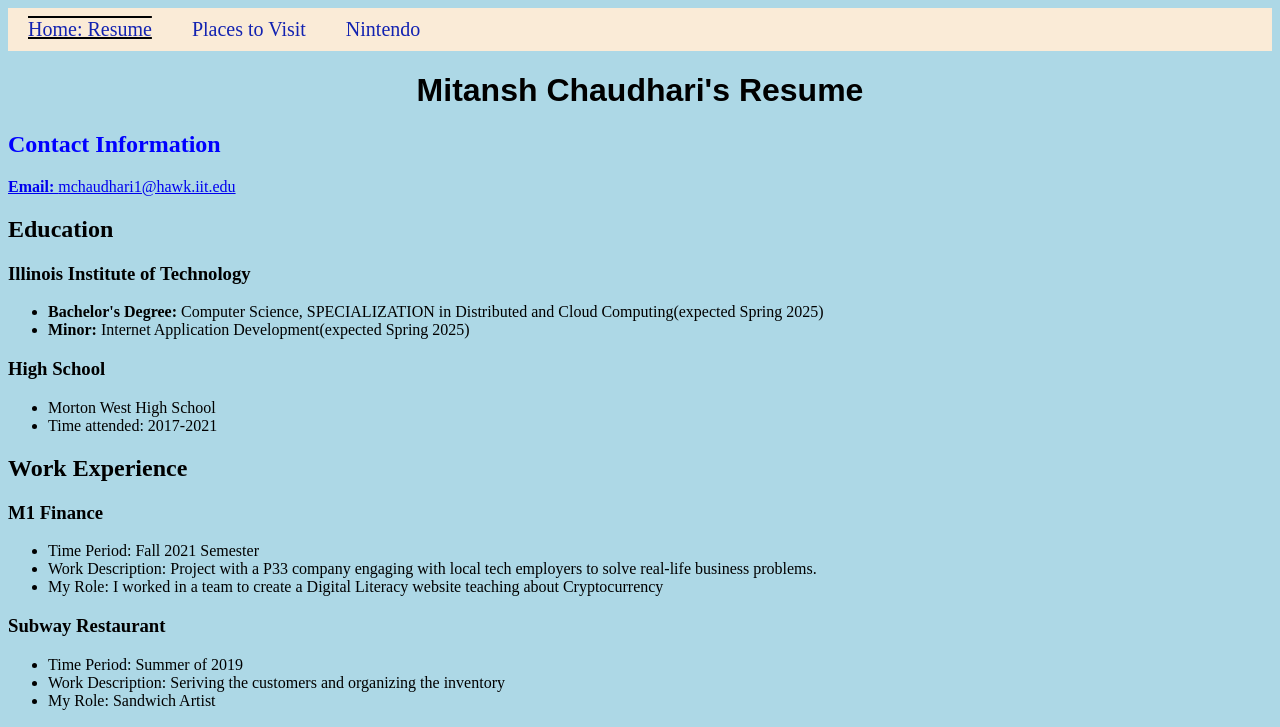
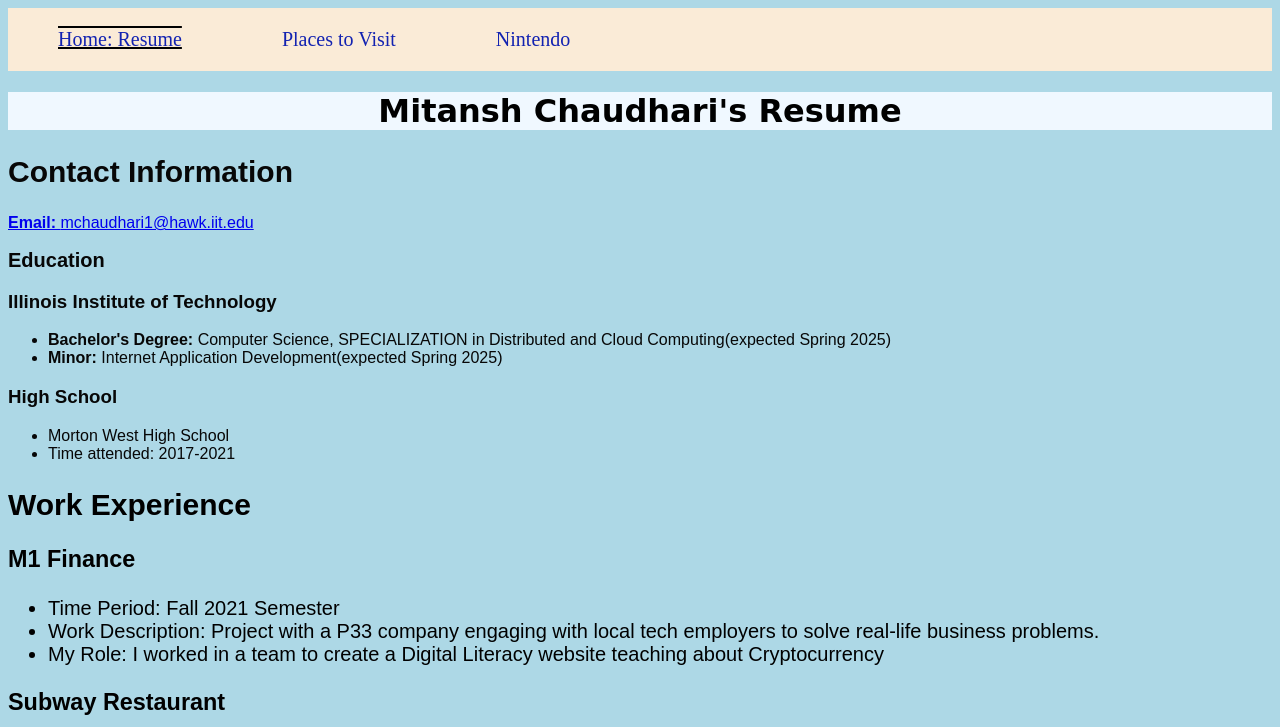
Before and after one commit to MitChaudhari/project-2, a plain HTML site: page index.html in a window 1280 px wide. Shown: the top 727 px of the page. Drawn offline with Linux system fonts and the light colour scheme.

Commit message:
Fixing the size of titles

```diff
--- a/css/style.css
+++ b/css/style.css
@@ -3,14 +3,29 @@
 }
 #m1{
     text-align: center;
-    font-family: 'Truculenta', sans-serif;
+    font-family: 'Sansita Swashed', cursive;
+    background-color: aliceblue;
 
 }
 #s1{
-float: center;
-position: center;
-color: blue;
+color: rgb(7, 7, 7);
+font-family: 'Truculenta', sans-serif;
 }
+#s2{
+    font-size: 30px;
+}
+#s3{
+    color: rgb(7, 7, 7);
+font-family: 'Truculenta', sans-serif;
+}
+#s4{
+    font-family: 'Truculenta', sans-serif;
+    font-size: 20px;
+}
+body{
+    background-color: darkcyan;
+}
+
 #main-navbar{
     background-color: antiquewhite;
     font-size: 20px;
@@ -37,12 +52,12 @@ color: blue;
 }
 #navbar-container ul li a{
     display:block;
-    padding:10px 20px;
+    padding:20px 50px;
     color: rgb(18, 34, 177);
     text-decoration: none;
 }
 #navbar-container  li :hover{
-    background-color:aliceblue;
+    background-color:rgb(170, 160, 68);
 }
 #onpage{
     text-decoration: underline overline;
--- a/index.html
+++ b/index.html
@@ -20,12 +20,12 @@
     </header>
     <h1 id="m1">Mitansh Chaudhari's Resume</h1>
     <section id="s1">
-      <h2>Contact Information</h2>
+      <h2 id="s2">Contact Information</h2>
       <p><a href="mailto:mchaudhari1@hawk.iit.edu"><strong>Email: </strong>mchaudhari1@hawk.iit.edu</a></p>
     </section>
 
-    <section id ="s2">
-      <h2>Education</h2>
+    <section id ="s3">
+      <h2 id="s4">Education</h2>
       <h3>Illinois Institute of Technology</h3>
         <ul>
           <li><strong>Bachelor's Degree: </strong>Computer Science, SPECIALIZATION in Distributed and Cloud Computing(expected Spring 2025)</li>
@@ -38,15 +38,15 @@
         </ul>
     </section>
 
-    <section id="s3">
-      <h2>Work Experience</h2>
-      <h3>M1 Finance</h3>
+    <section id="s4">
+      <h2 id="s5">Work Experience</h2>
+      <h3 id="s6">M1 Finance</h3>
         <ul>
           <li>Time Period: Fall 2021 Semester</li>
           <li>Work Description: Project with a P33 company engaging with local tech employers to solve real-life business problems.</li>
           <li>My Role: I worked in a team to create a Digital Literacy website teaching about Cryptocurrency </li>
         </ul>
-      <h3>Subway Restaurant</h3>
+      <h3 id="s7">Subway Restaurant</h3>
         <ul>
           <li>Time Period: Summer of 2019</li>
           <li>Work Description: Seriving the customers and organizing the inventory</li>
@@ -54,7 +54,7 @@
         </ul>
     </section>
 
-    <section id="s4">
+    <section id="s8">
       <h2>Achievements and Honors</h2>
         <ul>
           <li><strong>Summa Cum Laude: </strong>High School: 2018-2021</li>
@@ -63,7 +63,7 @@
           <li><strong>AP Scholar Award: </strong>College Board: 2019</li>
           <li><strong>Natinal Honor Society: </strong>Hight School: 2018-2021</li>
         </ul>
-      <h2>Activties and Volunteer Experience</h2>
+      <h2 id="s9">Activties and Volunteer Experience</h2>
         <ul>
           <li><strong>Athletics: </strong>Cross-Country: 2018-2020</li>
           <li><strong>Tutor : </strong>10 Hours of Tutoring in High School</li>
```
